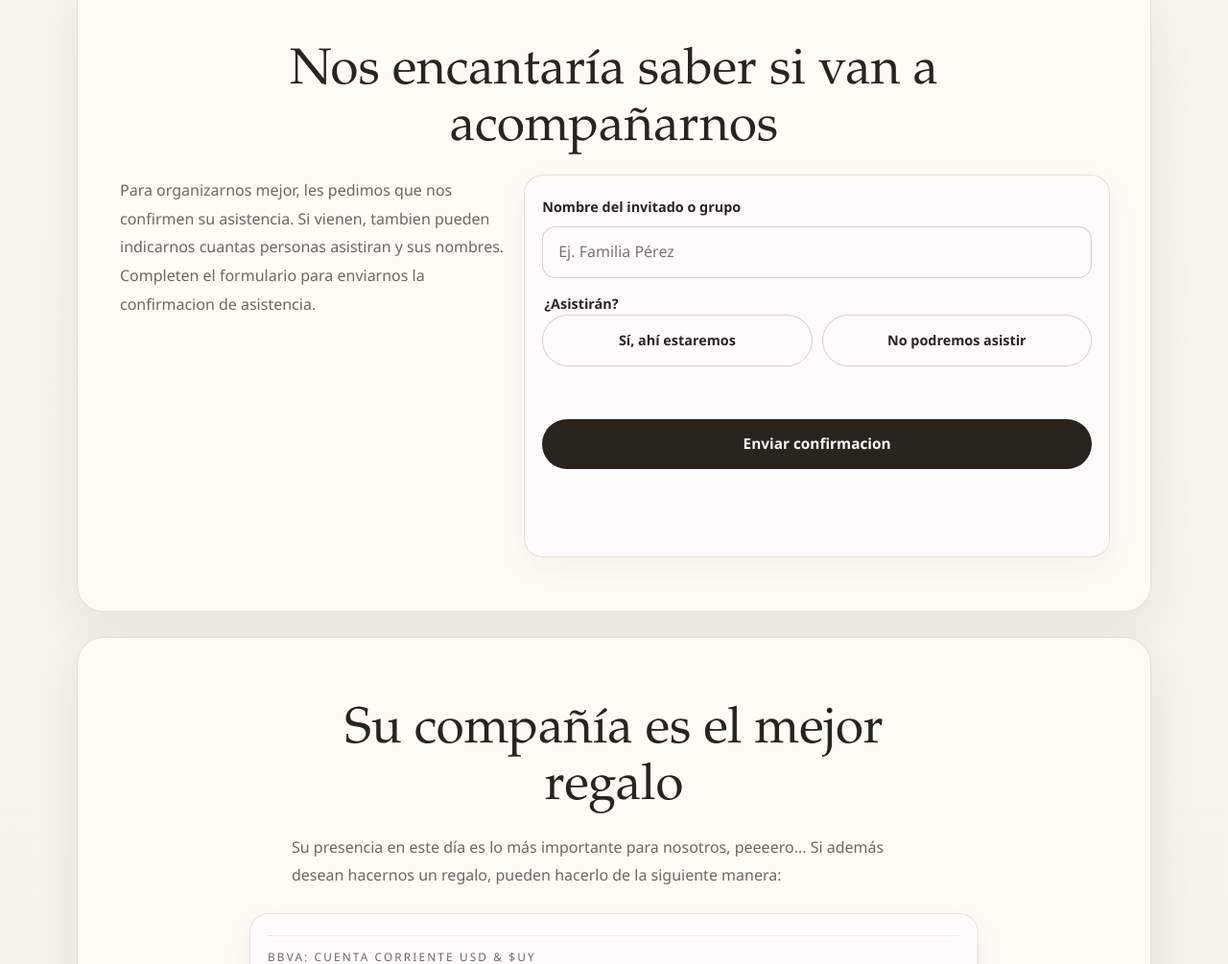
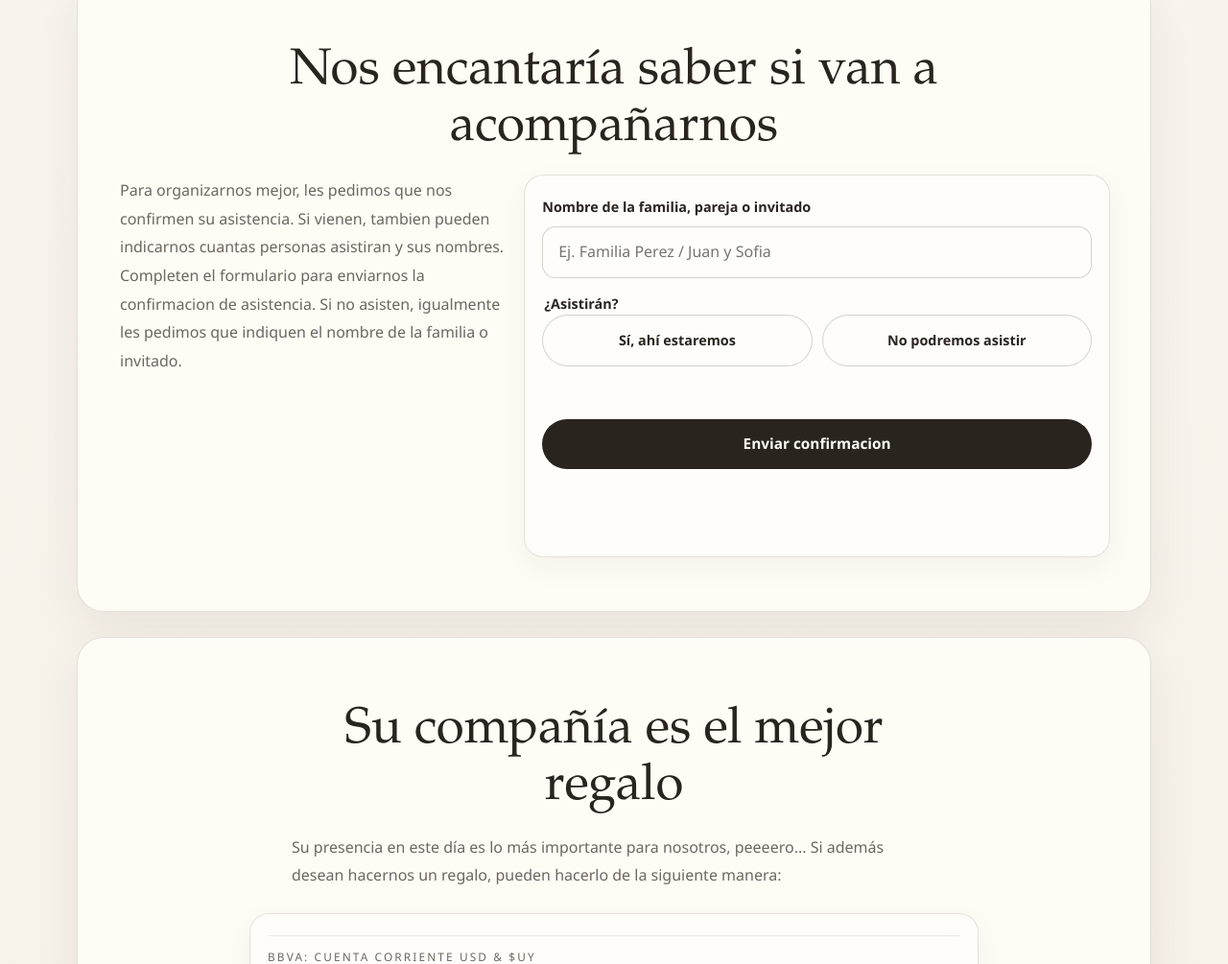
Before and after one commit to contaBliza/casamiento-carly-nico, a plain HTML site: page index.html in a window 1280 px wide. Shown: the part 2366-3371 px from the top of the page at 96% size. Drawn offline with Linux system fonts and the light colour scheme.

Commit message:
Mensaje de if no asisten

```diff
--- a/index.html
+++ b/index.html
@@ -87,14 +87,14 @@
               Para organizarnos mejor, les pedimos que nos confirmen su asistencia. Si vienen, tambien pueden indicarnos cuantas personas asistiran y sus nombres.
             </p>
             <p class="rsvp-note">
-              Completen el formulario para enviarnos la confirmacion de asistencia.
+              Completen el formulario para enviarnos la confirmacion de asistencia. Si no asisten, igualmente les pedimos que indiquen el nombre de la familia o invitado.
             </p>
           </div>
 
           <form class="rsvp-form" id="rsvp-form">
             <label class="field">
-              <span>Nombre del invitado o grupo</span>
-              <input type="text" name="groupName" placeholder="Ej. Familia Pérez" required>
+              <span>Nombre de la familia, pareja o invitado</span>
+              <input type="text" name="groupName" placeholder="Ej. Familia Perez / Juan y Sofia" required>
             </label>
 
             <fieldset class="field">
```
